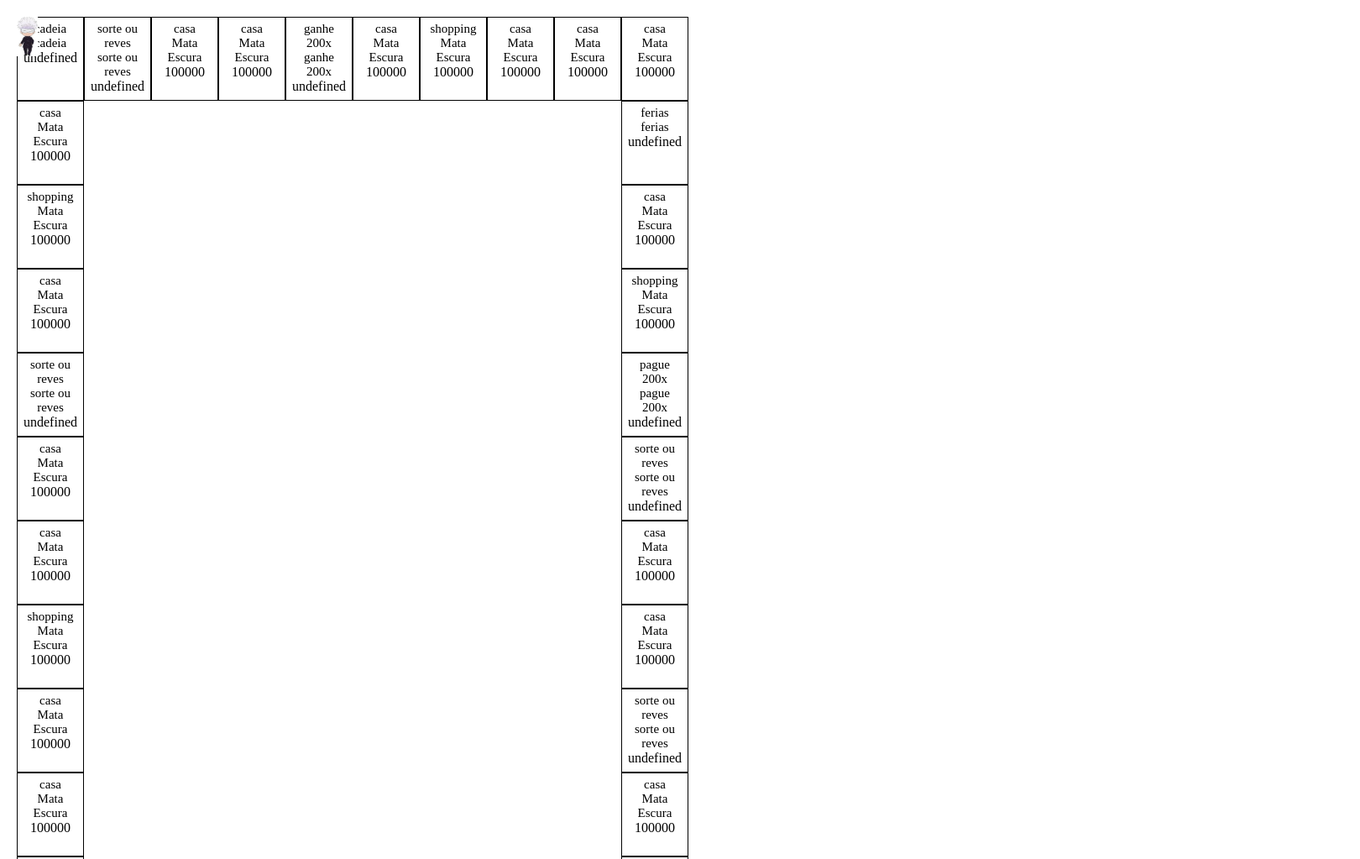
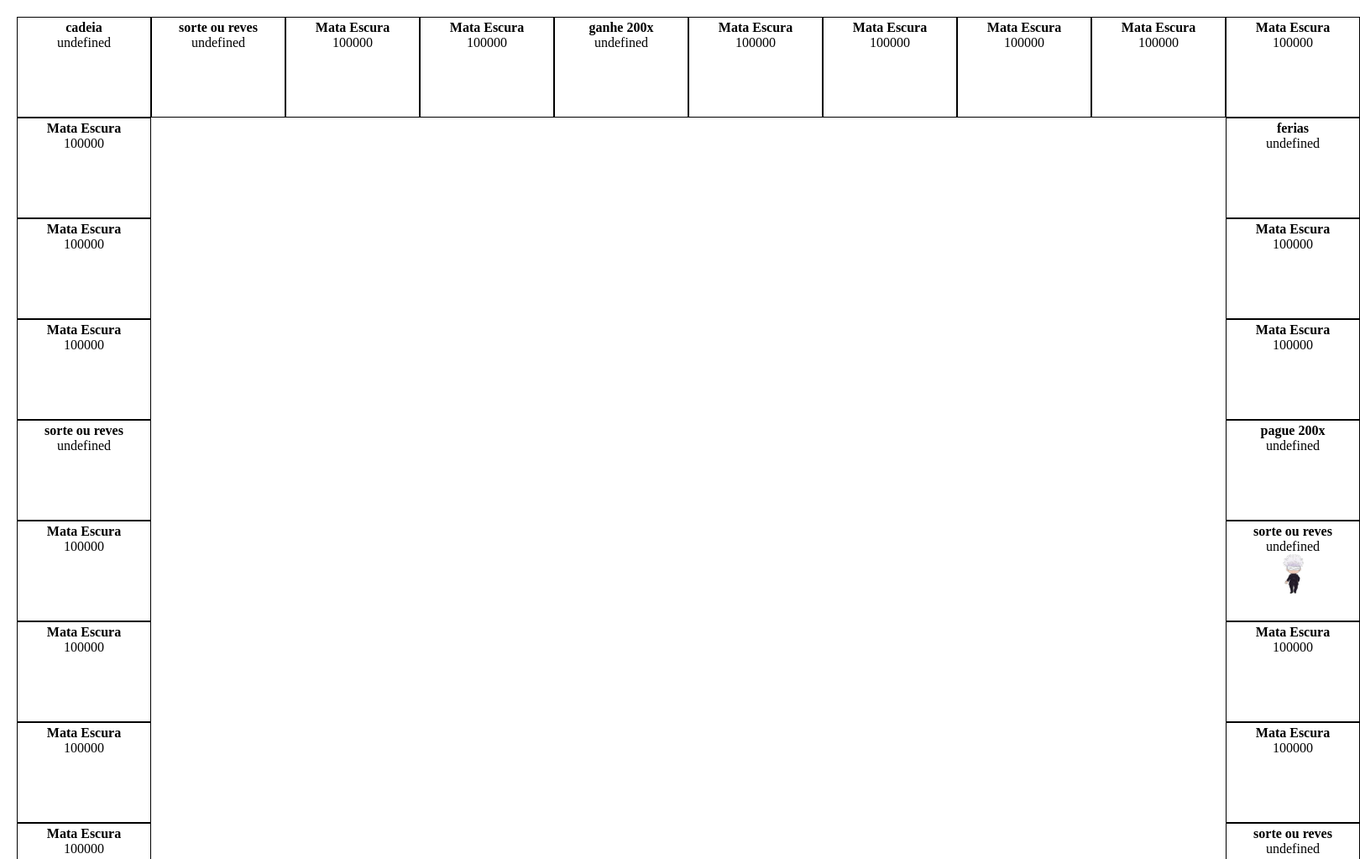
Before and after one commit to felpsnaitor/javascript-banco-imobiliario-modelo-salvador, a plain HTML site: page index.html in a window 1280 px wide. Shown: the top 1023 px of the page at 84% size, 1620 px wide, since content can reach past the window. Drawn offline with Linux system fonts and the light colour scheme.

Commit message:
colocando o boneco dinamico

```diff
--- a/index.html
+++ b/index.html
@@ -30,9 +30,6 @@
                 </div>
             </div>
             <div class="container__tabuleiro__cartas-sorte-reves"></div>
-            <div class="container__tabuleiro__jogador">
-                <img src="./src/dados/img/boneco-gojo-satoru.jpg" alt="">
-            </div>
         </div>
         <div class="container__dados">
             <span id="dado1"></span>
--- a/src/script/engine.js
+++ b/src/script/engine.js
@@ -335,7 +335,7 @@ const dadosDoJogo = {
 }
 
 const htmlAcesso = {
-    "casa": `document.querySelector(".container__tabuleiro__casa")`,
+    "casa": `document.querySelector("#casa10")`,
     "sr": `document.querySelector(".container__tabuleiro__cartas-sorte-reves")'`,
     "player": `document.querySelector("container__tabuleiro__jogador")`,
     "dado": `document.querySelector("container__dados")`
@@ -353,16 +353,14 @@ const dado = [
 async function rolandoDados(){
     const numeroDoDado = Math.floor(Math.random() * dado.length)
     let dadoSelecionado = dado[numeroDoDado-1]
-    // const ladoDoDado = dadoSelecionado.id
-    // const imgLadoDoDado = dadoSelecionado.imgDado
+    const ladoDoDado = [dadoSelecionado.id, dadoSelecionado.imgDado]
 
 
-    return dadoSelecionado
+    return ladoDoDado
 }
 // CRIANDO OS LUGARES NO TABLEIRO
 function umaCasa(indentificador){
-    const casa = `<h2>${dadosDoJogo.lugares[indentificador].position}</h2>
-    <h2>${dadosDoJogo.lugares[indentificador].nome}</h2>
+    const casa = `<h2>${dadosDoJogo.lugares[indentificador].nome}</h2>
         <p>${dadosDoJogo.lugares[indentificador].valor}</p>`
 
     return casa
@@ -409,8 +407,18 @@ for (let i = 0; i < dadosDoJogo.lugares.length; i++) {
 }
 
 // colocando boneco para casa
+async function jogadorNaCasa(indentificador){
+    const player = document.createElement("div")
+    player.className = "jogador"
+    player.innerHTML = `<img src="./src/dados/img/boneco-gojo-satoru.jpg" alt="">`
+
+    document.querySelector(`#casa${indentificador}`).appendChild(player)
+
+}
 
 
+console.log(rolandoDados())
+jogadorNaCasa(25)
 
 function init(){
 
--- a/src/styles/main.css
+++ b/src/styles/main.css
@@ -43,18 +43,22 @@
 }
 
 .casa{
-    width: 80px; /* Ajuste conforme necessário */
-    height: 100px; /* Ajuste conforme necessário */
+    width: 160px;
+    height: 120px;
     background-color: #fff;
     border: 1px solid #000;
+    justify-content: center;
+    align-items: center;
     text-align: center;
-    padding: 5px;
+    padding: 3px;
+    position: relative;
+    z-index: -1;
 
 }
 
 .casa > h2{
-    font-weight: 100;
-    font-size: 15px;
+    font-weight: 700;
+    font-size: medium;
 }
 
 .container__tabuleiro__cartas-sorte-reves {
@@ -62,9 +66,9 @@
     z-index: 2;
 }
 
-.container__tabuleiro__jogador > img{
+.jogador > img{
     width: 25px;
-    position: absolute;
+    position: relative;
     z-index: 3;
 }
 
```
